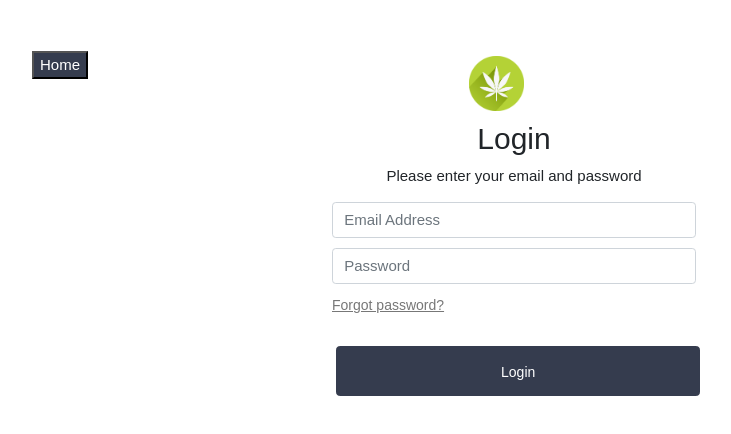
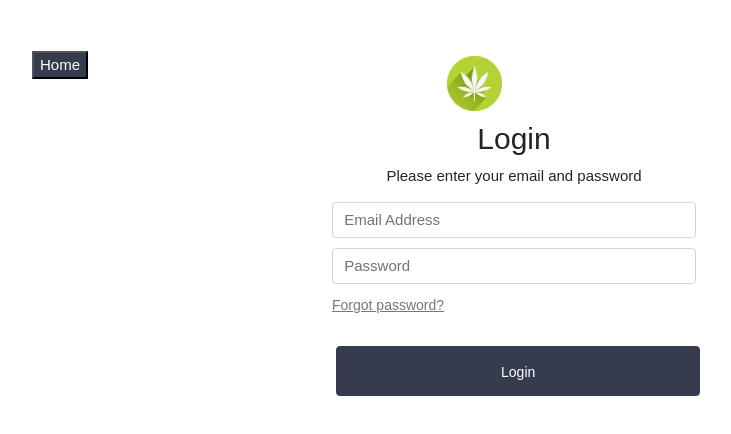
Before and after one commit to Team-Ocho/CannaHire, a React (Create React App) app: page /login in a window 1280 px wide. Shown: the top 434 px of the page, without its empty margins (126-857 px from the left). Built offline with nearby package versions, Linux system fonts and the light colour scheme; a web font is replaced by a local one.

Commit message:
centered leaf logo in loginform

```diff
--- a/src/styles/LoginForm.css
+++ b/src/styles/LoginForm.css
@@ -11,7 +11,7 @@
 .loginform-logo {
     width: 5em;
     height: 5em;
-    margin-left: 102%;
+    margin-left: 96%;
     margin-top: 10%;
     padding: 10px
 
```
